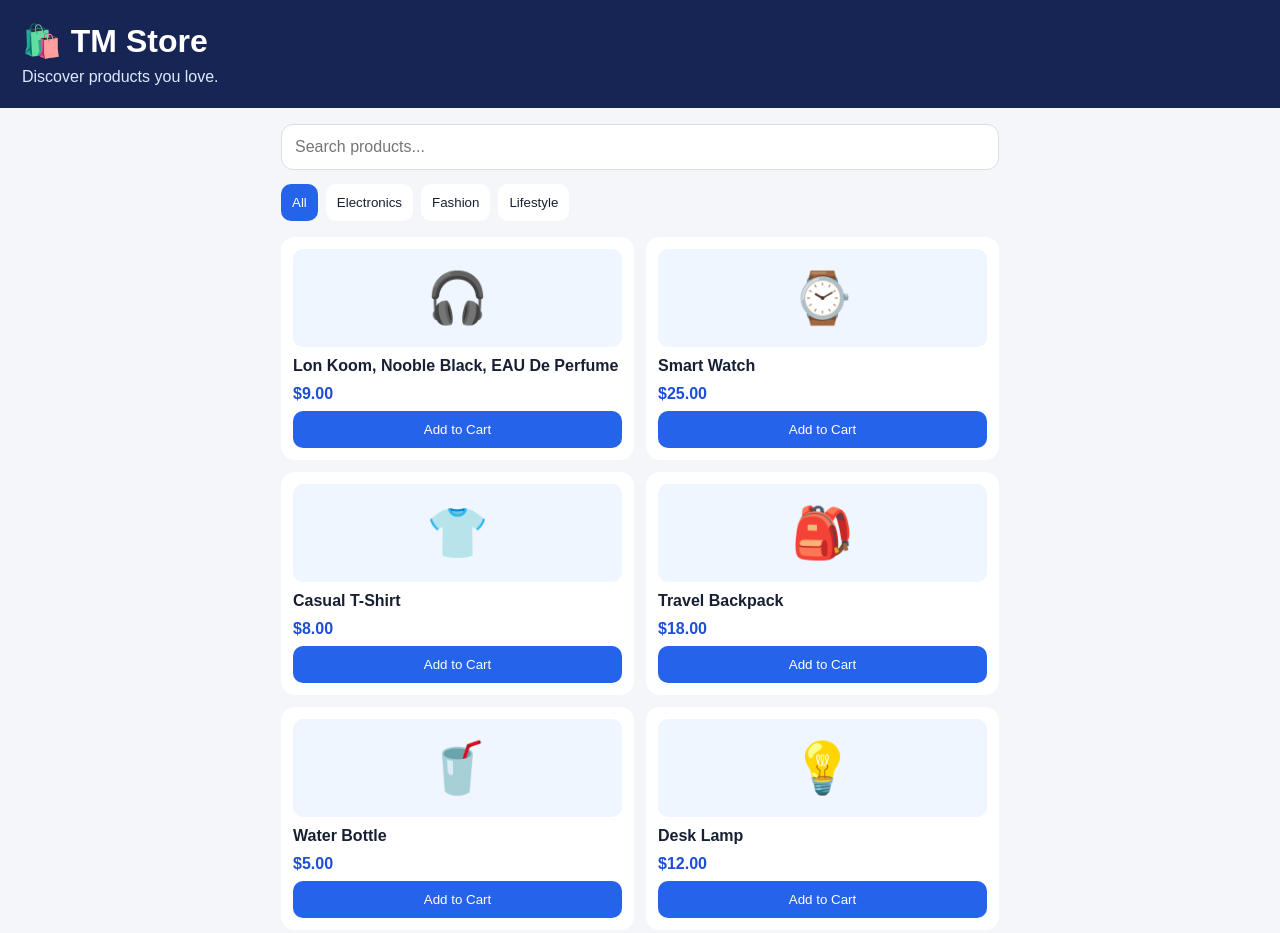
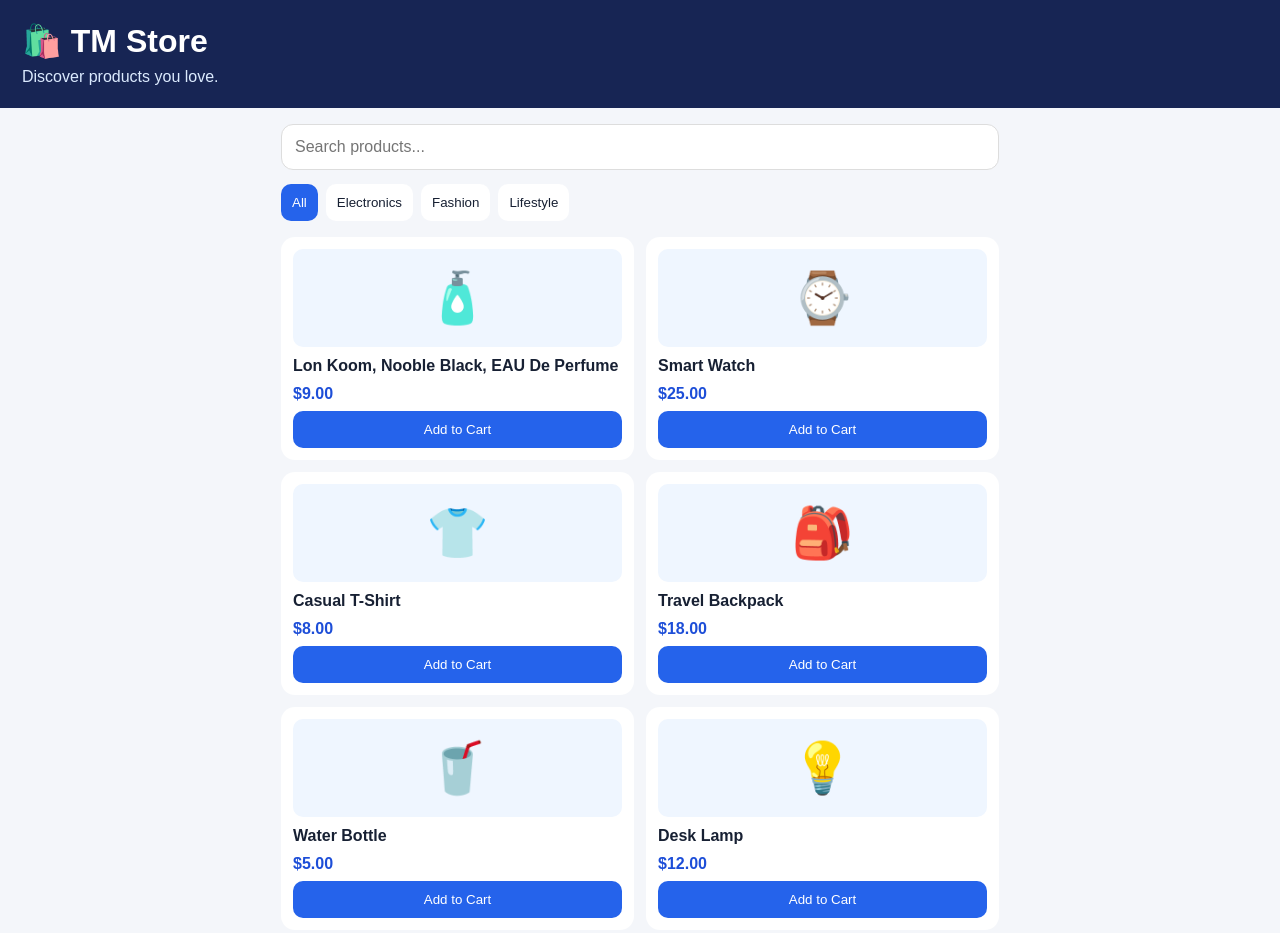
Before and after one commit to sothyrinrous27-jpg/TMSTore, a plain HTML site: page index.html in a window 1280 px wide. Shown: the top 933 px of the page. Drawn offline with Linux system fonts and the light colour scheme.

```diff
--- a/index.html
+++ b/index.html
@@ -57,7 +57,7 @@
 tg?.expand();
 
 const productsData = [
- {id:1,name:"Lon Koom, Nooble Black, EAU De Perfume ",price:9,cat:"Electronics",emoji:"🎧"},
+ {id:1,name:"Lon Koom, Nooble Black, EAU De Perfume ",price:9,cat:"Electronics",emoji:"🧴"},
  {id:2,name:"Smart Watch",price:25,cat:"Electronics",emoji:"⌚"},
  {id:3,name:"Casual T-Shirt",price:8,cat:"Fashion",emoji:"👕"},
  {id:4,name:"Travel Backpack",price:18,cat:"Fashion",emoji:"🎒"},
```
